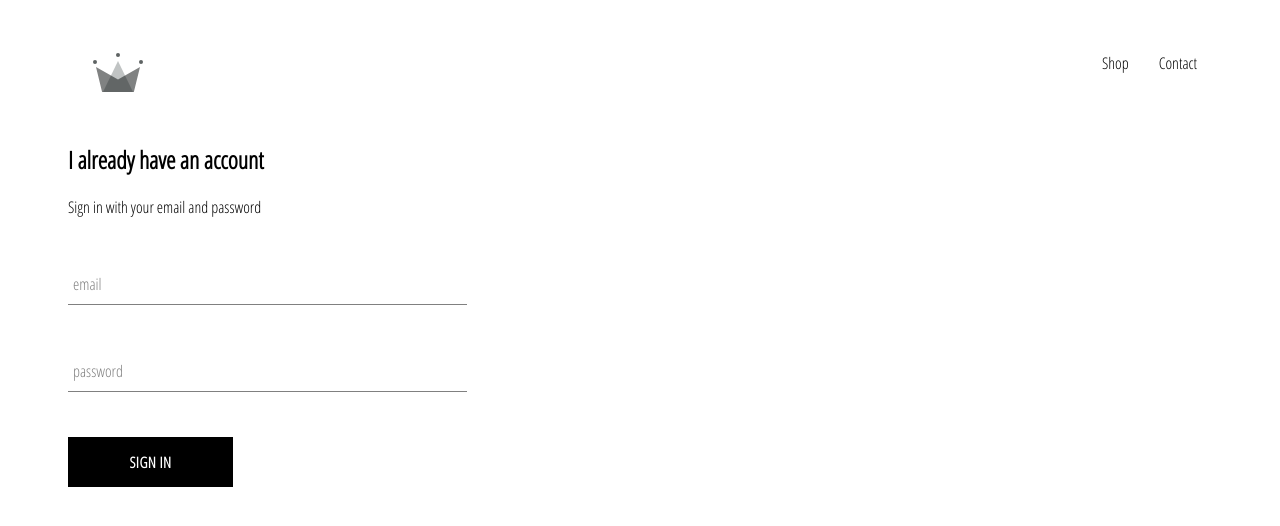
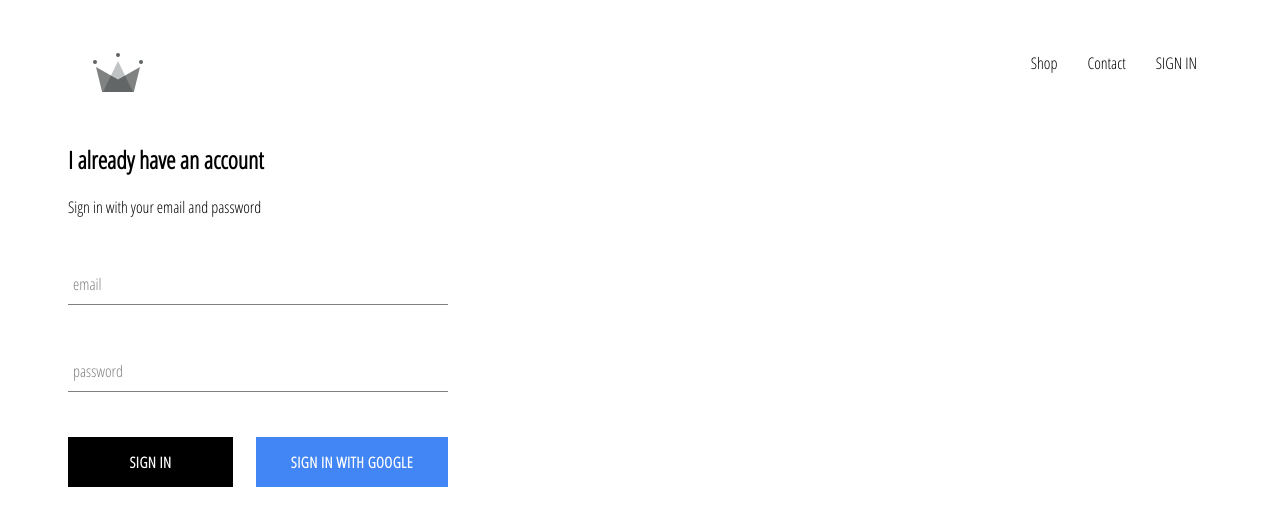
Before and after one commit to Rsja12/crwn-clothing, a React (Create React App) app: page /signin in a window 1280 px wide. Shown: the top 526 px of the page. Built offline with nearby package versions, Linux system fonts and the light colour scheme; no server answers.

Commit message:
integrates firebase, creates sign in page with sign in component and google sign in

```diff
--- a/package.json
+++ b/package.json
@@ -6,6 +6,7 @@
     "@testing-library/jest-dom": "^4.2.4",
     "@testing-library/react": "^9.3.2",
     "@testing-library/user-event": "^7.1.2",
+    "firebase": "^7.16.0",
     "node-sass": "^4.14.1",
     "react": "^16.13.1",
     "react-dom": "^16.13.1",
--- a/src/App.css
+++ b/src/App.css
@@ -1,3 +1,7 @@
+* {
+    box-sizing: border-box;
+}
+
 body {
     font-family: 'Open Sans Condensed';
     padding: 20px 60px;
--- a/src/App.js
+++ b/src/App.js
@@ -6,11 +6,35 @@
 import HomePage from './pages/homepage/HomePage'
 import ShopPage from './pages/shop/ShopPage'
 import SignInAndSignUp from './pages/sign-in-and-sign-up/SignInAndSignUp'
+import { auth } from './firebase/firebase.utils'
 
-function App() {
+class App extends React.Component {
+
+    state = {
+        currentUser: null
+    }
+
+    // setting a property on the App class
+    unsubscribeFromAuth = null
+
+    componentDidMount() {
+        // onAuthStateChanged returns a function
+        this.unsubscribeFromAuth = auth.onAuthStateChanged(user => {
+            this.setState({
+                currentUser: user
+            })
+        })
+    }
+
+    componentWillUnmount() {
+        // stops App from communicating with firebase because this is set to null again instead of auth.onAuthStateChanged
+        this.unsubscribeFromAuth()
+    }
+
+    render() {
         return (
             <div>
-            <Header />
+                <Header currentUser={this.state.currentUser} />
                 <Switch>
                     <Route exact path='/' component={HomePage} />
                     <Route path='/shop' component={ShopPage} />
@@ -19,5 +43,6 @@
             </div>
         )
     }
+}
 
 export default App
--- a/src/components/custom-button/CustomButton.js
+++ b/src/components/custom-button/CustomButton.js
@@ -2,9 +2,9 @@
 
 import './CustomButton.scss'
 
-const CustomButton = ({ children, ...rest }) => {
+const CustomButton = ({ children, isGoogleSignIn, ...rest }) => {
     return (
-        <button className='custom-button' {...rest}>
+        <button className={`${isGoogleSignIn ? 'google-sign-in' : ''} custom-button`} {...rest}>
             {children}
         </button>
     )
--- a/src/components/custom-button/CustomButton.scss
+++ b/src/components/custom-button/CustomButton.scss
@@ -19,4 +19,14 @@
       color: black;
       border: 1px solid black;
     }
+
+    &.google-sign-in {
+      background-color: #4285f4;
+      color: white;
+    }
+
+    &:hover {
+      background-color: #357ae8;
+      border: none;
+    }
 }
--- a/src/components/header/Header.js
+++ b/src/components/header/Header.js
@@ -3,8 +3,9 @@
 
 import { ReactComponent as Logo } from '../../assets/crown.svg'
 import './Header.scss'
+import { auth } from '../../firebase/firebase.utils'
 
-const Header = () => {
+const Header = ({ currentUser }) => {
     return (
         <div className='header'>
             <Link className='logo-container' to='/'>
@@ -13,6 +14,13 @@
             <div className='options'>
                 <Link className='option' to='/shop'>Shop</Link>
                 <Link className='option' to='/contact'>Contact</Link>
+                {
+                    currentUser ? (
+                        <div className='option' onClick={() => auth.signOut()}>SIGN OUT</div>
+                    ) : (
+                        <Link className='option' to='/signin'>SIGN IN</Link>
+                    )
+                }
             </div>
         </div>
     )
--- a/src/components/header/Header.scss
+++ b/src/components/header/Header.scss
@@ -20,6 +20,7 @@
 
       .option {
         padding: 10px 15px;
+        cursor: pointer;
       }
     }
 }
--- a/src/components/sign-in/SignIn.js
+++ b/src/components/sign-in/SignIn.js
@@ -3,6 +3,7 @@
 import './SignIn.scss'
 import FormInput from '../form-input/FormInput'
 import CustomButton from '../custom-button/CustomButton'
+import { signInWithGoogle } from '../../firebase/firebase.utils'
 
 export class SignIn extends Component {
 
@@ -49,10 +50,16 @@
                         value={this.state.password}
                         handleChange={this.handleChange}
                         required
-                        />
-                    <CustomButton type='submit' value='Submit Form'>
-                        Sign In
-                    </CustomButton>
+                    />
+                    <div className='buttons'>
+                        <CustomButton type='submit'>Sign In</CustomButton>
+                        <CustomButton
+                            isGoogleSignIn={true}
+                            onClick={signInWithGoogle}
+                        >
+                            Sign In With Google
+                        </CustomButton>
+                    </div>
                 </form>
             </div>
         )
--- a/src/components/sign-in/SignIn.scss
+++ b/src/components/sign-in/SignIn.scss
@@ -1,9 +1,14 @@
 .sign-in {
-    width: 30vw;
+    width: 380px;
     display: flex;
     flex-direction: column;
 
     .title {
         margin: 10px 0;
     }
+
+    .buttons {
+        display: flex;
+        justify-content: space-between;
+    }
 }
--- /dev/null
+++ b/src/firebase/firebase.utils.js
@@ -0,0 +1,25 @@
+import firebase from 'firebase/app';
+import 'firebase/firestore';
+import 'firebase/auth';
+
+const config = {
+    apiKey: "AIzaSyCgGgmfvPlnRBqt6p-di8XGvq8tyJnXdHw",
+    authDomain: "crwn-db-fcb18.firebaseapp.com",
+    databaseURL: "https://crwn-db-fcb18.firebaseio.com",
+    projectId: "crwn-db-fcb18",
+    storageBucket: "crwn-db-fcb18.appspot.com",
+    messagingSenderId: "858567318885",
+    appId: "1:858567318885:web:2e7fa001af49a7ed4fd58c",
+    measurementId: "G-NQ753BHXJ2"
+};
+
+firebase.initializeApp(config);
+
+export const auth = firebase.auth();
+export const firestore = firebase.firestore();
+
+const provider = new firebase.auth.GoogleAuthProvider();
+provider.setCustomParameters({ prompt: 'select_account' });
+export const signInWithGoogle = () => auth.signInWithPopup(provider);
+
+export default firebase;
```
Also changed, not shown: 1 other file (tests, documents, lock files or other folders). Lines whose indentation alone changed are shown as unchanged.
